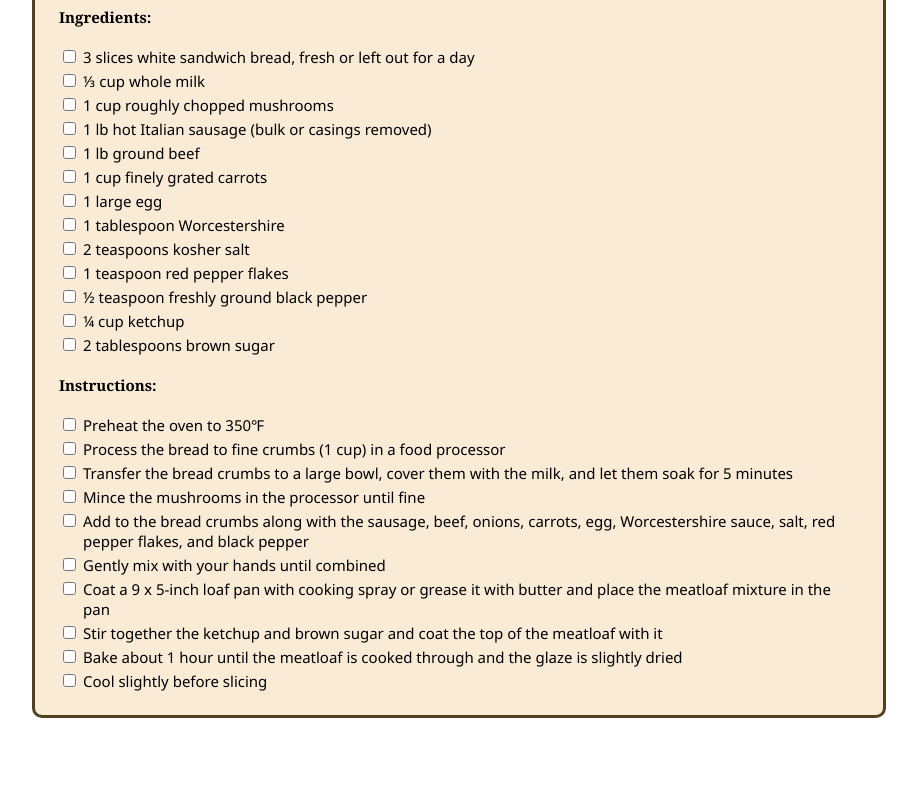
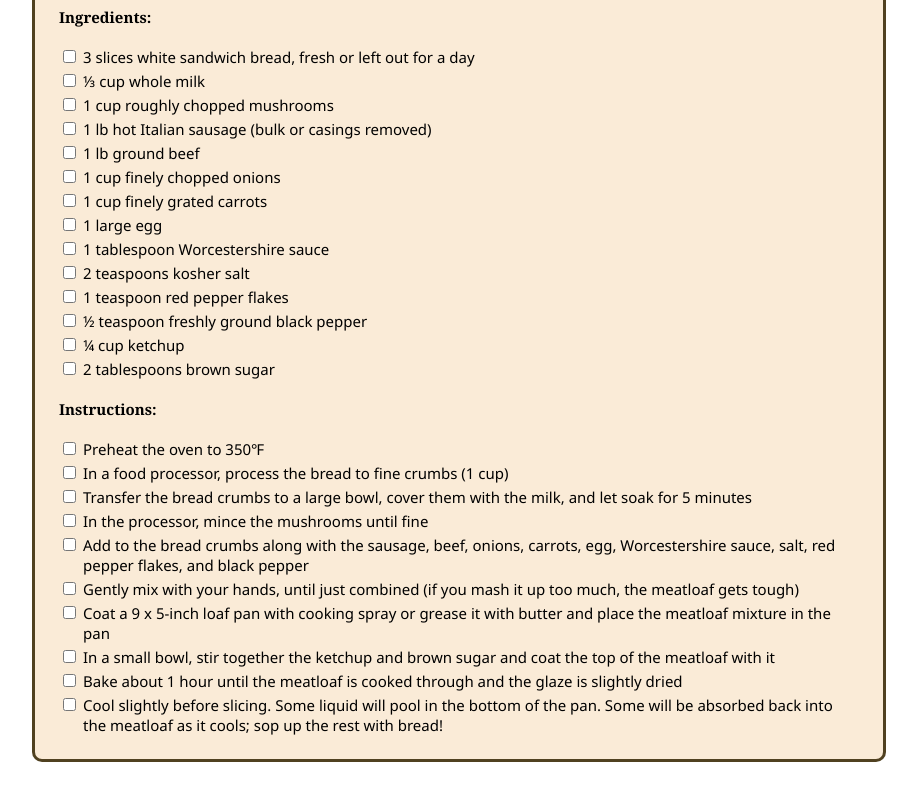
Before and after one commit to siyunfeng/houmei-recipe, a plain HTML site: page sausageMeatloaf.html in a window 1280 px wide. Shown: the part 444-1244 px from the top of the page, without its empty margins (181-1098 px from the left). Before the commit the page ends 1202 px from the top, so only its background shows below. Drawn offline with Linux system fonts and the light colour scheme.

Commit message:
fixed recipe of sausage meatloaf

```diff
--- a/sausageMeatloaf.html
+++ b/sausageMeatloaf.html
@@ -48,6 +48,10 @@
                     </div>
                     <div>
                         <input type="checkbox" name="ingredients"/>
+                        <label for="ingredients">1 cup finely chopped onions</label>
+                    </div>
+                    <div>
+                        <input type="checkbox" name="ingredients"/>
                         <label for="ingredients">1 cup finely grated carrots</label>
                     </div>
                     <div>
@@ -56,7 +60,7 @@
                     </div>
                     <div>
                         <input type="checkbox" name="ingredients"/>
-                        <label for="ingredients">1 tablespoon Worcestershire</label>
+                        <label for="ingredients">1 tablespoon Worcestershire sauce</label>
                     </div>
                     <div>
                         <input type="checkbox" name="ingredients"/>
@@ -89,15 +93,15 @@
                     </div>
                     <div>
                         <input type="checkbox" name="instructions"/>
-                        <label for="instructions">Process the bread to fine crumbs (1 cup) in a food processor</label>
+                        <label for="instructions">In a food processor, process the bread to fine crumbs (1 cup) </label>
                     </div>
                     <div>
                         <input type="checkbox" name="instructions"/>
-                        <label for="instructions">Transfer the bread crumbs to a large bowl, cover them with the milk, and let them soak for 5 minutes</label>
+                        <label for="instructions">Transfer the bread crumbs to a large bowl, cover them with the milk, and let soak for 5 minutes</label>
                     </div>
                     <div>
                         <input type="checkbox" name="instructions"/>
-                        <label for="instructions">Mince the mushrooms in the processor until fine</label>
+                        <label for="instructions">In the processor, mince the mushrooms until fine</label>
                     </div>
                     <div>
                         <input type="checkbox" name="instructions"/>
@@ -105,7 +109,7 @@
                     </div>
                     <div>
                         <input type="checkbox" name="instructions"/>
-                        <label for="instructions">Gently mix with your hands until combined</label>
+                        <label for="instructions">Gently mix with your hands, until just combined (if you mash it up too much, the meatloaf gets tough)</label>
                     </div>
                     <div>
                         <input type="checkbox" name="instructions"/>
@@ -113,7 +117,7 @@
                     </div>
                     <div>
                         <input type="checkbox" name="instructions"/>
-                        <label for="instructions">Stir together the ketchup and brown sugar and coat the top of the meatloaf with it</label>
+                        <label for="instructions">In a small bowl, stir together the ketchup and brown sugar and coat the top of the meatloaf with it</label>
                     </div>
                     <div>
                         <input type="checkbox" name="instructions"/>
@@ -121,7 +125,7 @@
                     </div>
                     <div>
                         <input type="checkbox" name="instructions"/>
-                        <label for="instructions">Cool slightly before slicing</label>
+                        <label for="instructions">Cool slightly before slicing. Some liquid will pool in the bottom of the pan. Some will be absorbed back into the meatloaf as it cools; sop up the rest with bread!</label>
                     </div>
                 </div>
             </div>
```
